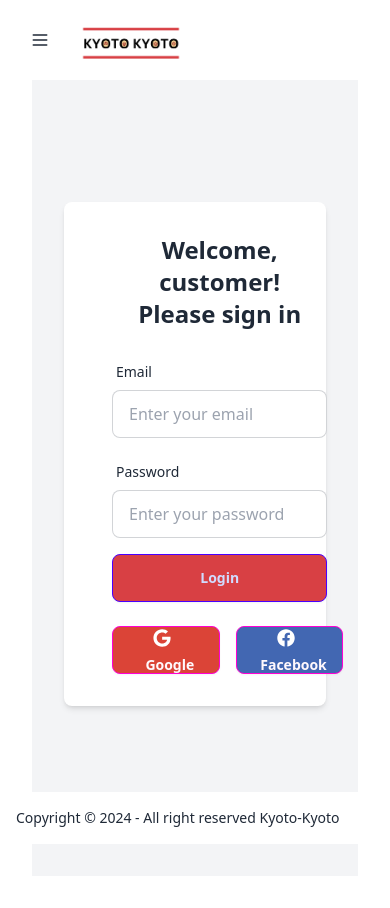
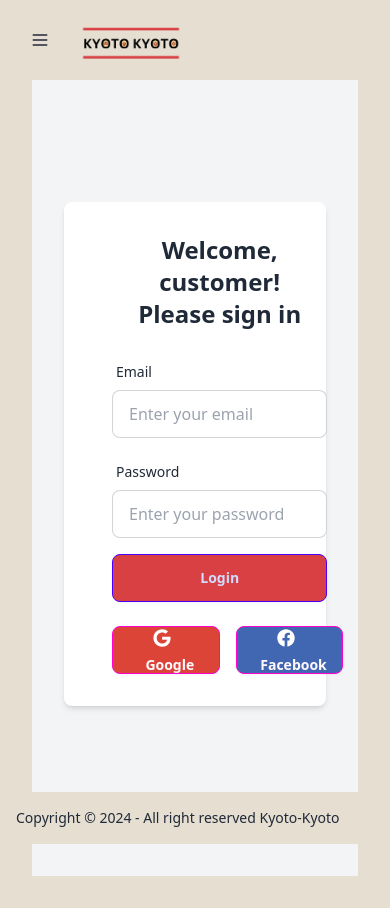
Before and after one commit to MrEmji28/kyoto-kyoto, a React (Vite) app: page /login in a window 390 px wide. Built offline with nearby package versions, Linux system fonts and the light colour scheme.

Commit message:
color draft on homepage

```diff
--- a/index.html
+++ b/index.html
@@ -6,7 +6,7 @@
     <meta name="viewport" content="width=device-width, initial-scale=1.0" />
     <title>Vite + React</title>
   </head>
-  <body>
+  <body style="background-color:  #E6DED1;">
     <div id="root"></div>
     <script type="module" src="/src/main.jsx"></script>
   </body>
--- a/src/App.css
+++ b/src/App.css
@@ -3,6 +3,7 @@
   margin: 0 auto;
   padding: 2rem;
   text-align: center;
+  background-color:  #E6DED1;
 }
 
 @keyframes logo-spin {
--- a/src/Components/Banner.jsx
+++ b/src/Components/Banner.jsx
@@ -1,7 +1,7 @@
 function Banner() {
   return (
     <>
-      <div className="carousel h-[24rem] w-full mt-10">
+      <div className="carousel h-[24rem] w-full mt-16">
         <div id="slide1" className="carousel-item relative h-96 w-full">
           <img
             src="/images/banner1.png"
--- a/src/Components/Divider.jsx
+++ b/src/Components/Divider.jsx
@@ -6,14 +6,14 @@ function Divider() {
           className="card bg-base-300 rounded-box grid h-20 flex-grow place-items-center text-white font-semibold"
           style={{ backgroundColor: "#D84044" }}
         >
-          Delivery
+          About Us
         </div>
         <div className="divider divider-horizontal"></div>
         <div
           className="card bg-base-300 rounded-box grid h-20 flex-grow place-items-center text-white font-semibold"
           style={{ backgroundColor: "#D84044" }}
         >
-          Pick Up
+          Order Now
         </div>
       </div>
     </>
--- a/src/Components/Footer.jsx
+++ b/src/Components/Footer.jsx
@@ -1,7 +1,8 @@
 function Footer() {
   return (
     <>
-      <footer className="footer bg-base-100 w-full fixed bottom-0 left-0 flex items-center justify-between p-4">
+      <footer className="footer bg-base-100 w-full fixed bottom-0 left-0 flex items-center justify-between p-4"
+      style={{backgroundColor: " #E6DED1"}}>
         <aside>
           <p>
             Copyright © {new Date().getFullYear()} - All right reserved Kyoto-Kyoto
--- a/src/Components/HomeOffer.jsx
+++ b/src/Components/HomeOffer.jsx
@@ -1,7 +1,8 @@
 function HomeOffer() {
   return (
     <>
-      <div className="carousel rounded-box mt-2 flex flex-wrap justify-center sm:carousel-end sm:flex-nowrap">
+      <div className="carousel rounded-box mt-2 flex flex-wrap justify-center sm:carousel-end sm:flex-nowrap"
+      style={{backgroundColor: " #E6DED1"}}>
         <div className="carousel-item m-2 relative">
           <img
             src="/images/homeoffer1.png"
--- a/src/Components/NavBar.jsx
+++ b/src/Components/NavBar.jsx
@@ -9,7 +9,8 @@ function NavBar() {
   };
 
   return (
-    <div className="navbar bg-base-100 w-full fixed top-0 left-0 flex items-center justify-between p-4">
+    <div className="navbar bg-base-100 w-full fixed top-0 left-0 flex items-center justify-between p-4 "
+    style={{backgroundColor: " #E6DED1"}}>
       <div className="flex-none">
         <button className="btn btn-square btn-ghost" onClick={toggleMenu}>
           <svg
```
